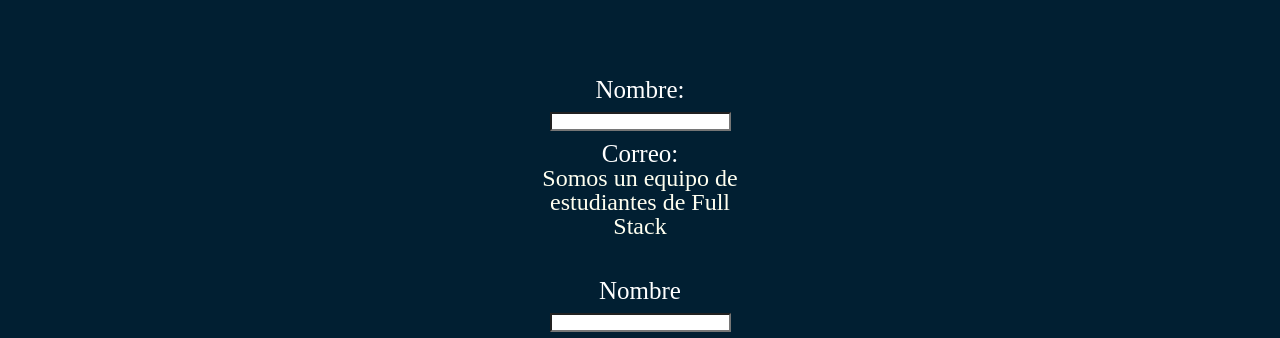
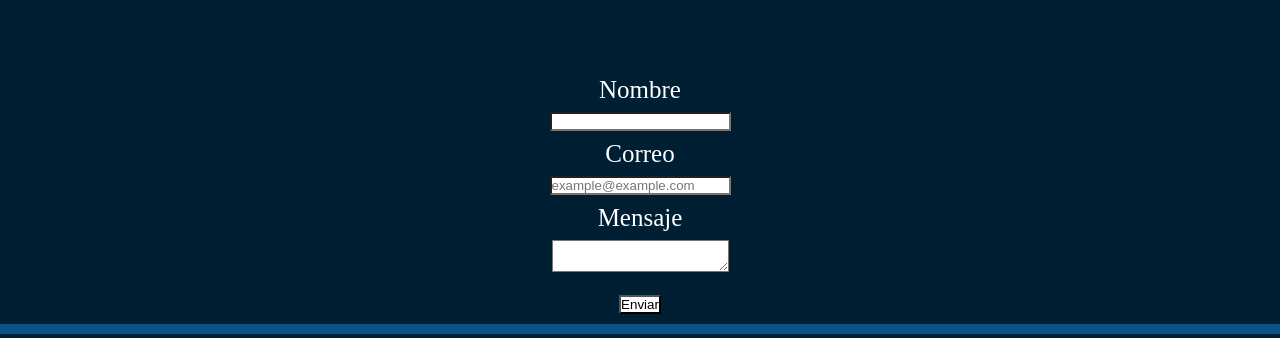
Before and after one commit to thisisariann/git_testing, a plain HTML site: page index.html in a window 1280 px wide. Shown: the part 1333-1671 px from the top of the page. Drawn offline with nearby package versions, Linux system fonts and the light colour scheme.

Commit message:
error duplicado formulario

```diff
--- a/index.html
+++ b/index.html
@@ -78,13 +78,6 @@
         <p>Fullstack developer</p>
       </div>
     </div>
-    <section class="formulario">
-      <form action="/action.php">
-        <label for="name">Nombre:</label>
-        <input type="text" id="name" name="name" />
-        <label for="correo">Correo:</label>
-      <p class="descripcion">Somos un equipo de estudiantes de Full Stack</p>
-    </section>
     <!--Formulario-->
     <section class="formulario">
       <form action="#">
```
